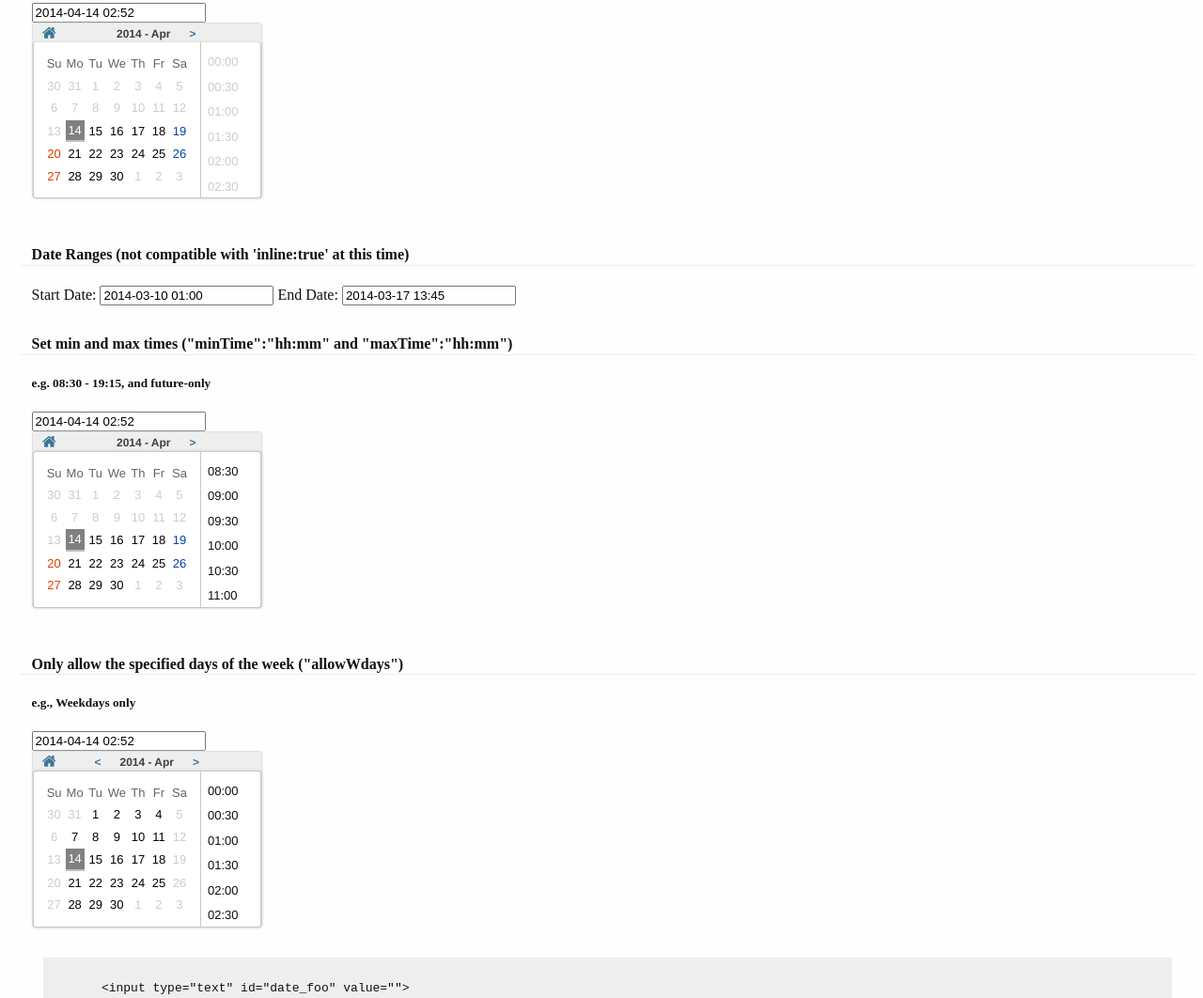
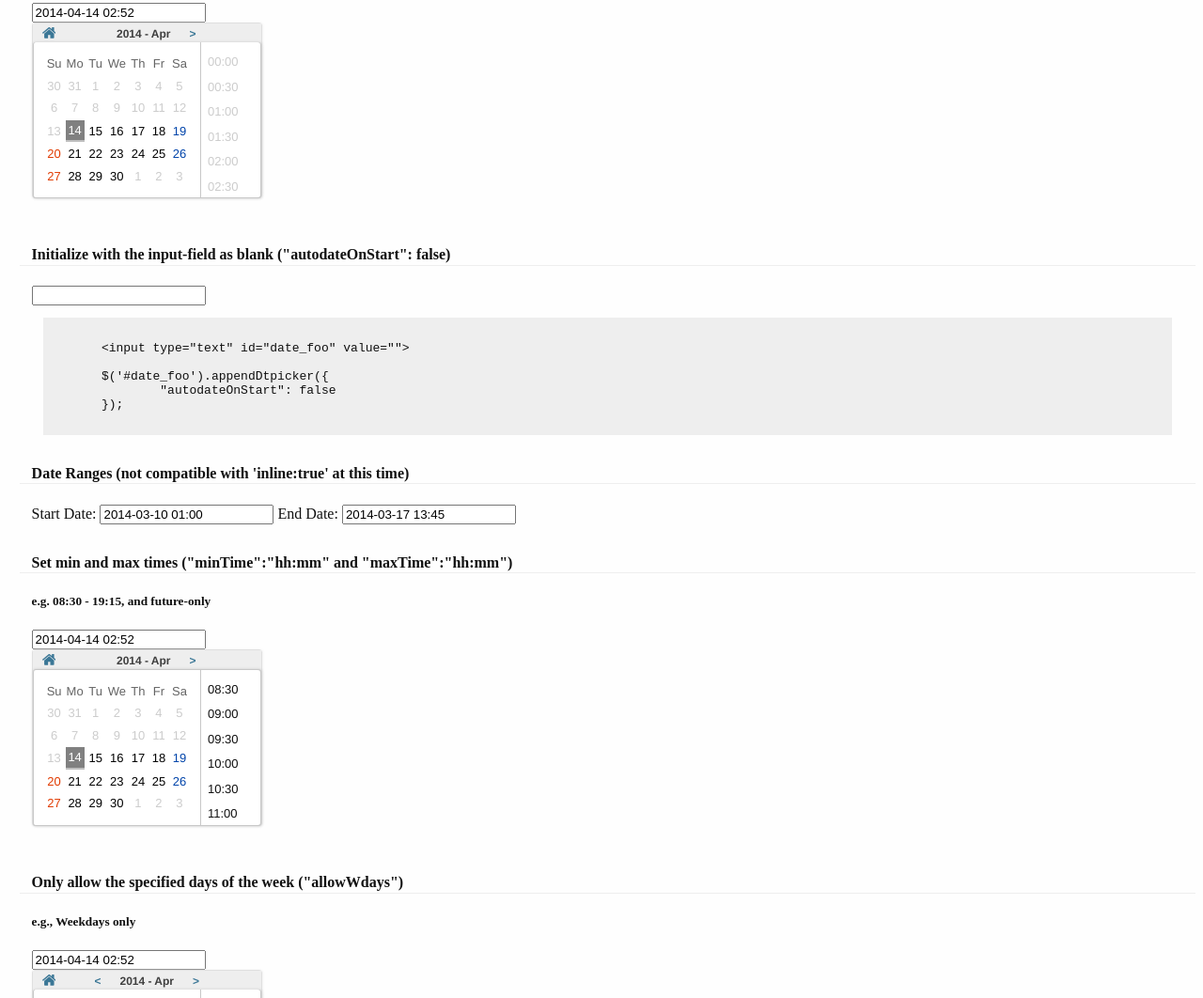
Before and after one commit to mugifly/jquery-simple-datetimepicker, a website: page jquery.simple-dtpicker.html in a window 1280 px wide. Shown: the part 4710-5772 px from the top of the page at 94% size. Drawn offline with nearby package versions, Linux system fonts and the light colour scheme.

Commit message:
Add: Add a description for autodateOnStart option, closes #100,#87,#72

```diff
--- a/jquery.simple-dtpicker.html
+++ b/jquery.simple-dtpicker.html
@@ -239,6 +239,25 @@
 				});
 			});
 		</script>
+
+		<h4>Initialize with the input-field as blank ("autodateOnStart": false)</h4>
+		<div>
+			<input type="text" name="date_false_autodateonstart" value="">
+			<script type="text/javascript">
+				$(function(){
+					$('*[name=date_false_autodateonstart]').appendDtpicker({
+						"autodateOnStart": false
+					});
+				});
+			</script>
+			<pre>
+&lt;input type=&quot;text&quot; id=&quot;date_foo&quot; value=&quot;&quot;&gt;
+
+$('#date_foo').appendDtpicker({
+	"autodateOnStart": false
+});</pre>
+		</div>
+		</div>
 
 		<h4>Date Ranges (not compatible with 'inline:true' at this time)</h4>
 		<label for='start_time'> Start Date: </label>
```
